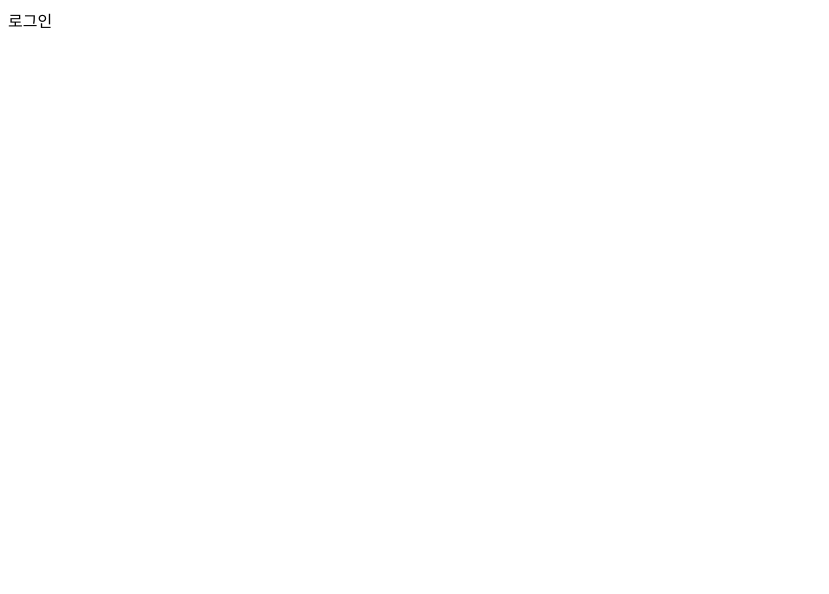
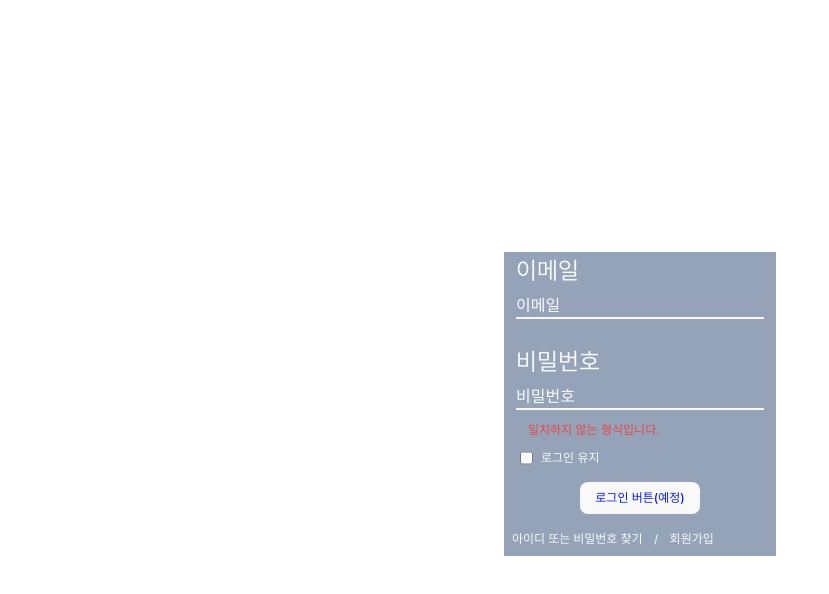
Before and after one commit to fnejd/StarGate, a React (Vite) app in the folder Stargate-Fe/: page / in a window 1280 px wide. Shown: the top 594 px of the page, without its empty margins (0-829 px from the left). Built offline with nearby package versions, Linux system fonts and the light colour scheme.

Commit message:
fe/feature/organisms_추가

```diff
--- a/Stargate-Fe/src/components/atoms/InputComponent.tsx
+++ b/Stargate-Fe/src/components/atoms/InputComponent.tsx
@@ -18,11 +18,11 @@ interface InputProps {
 const InputComponent: React.FC<InputProps> = ({ type, text, notice }) => {
   return (
     <div className="p-1 m-2">
-      <p className="font-bold text-left text-slate-50">{text}</p>
+      <p className="h3r text-left text-slate-50">{text}</p>
       {type == "password" ? (
         <div>
           <input
-            className="text-slate-50 bg-transparent border-b-2 border-slate-50 mt-2"
+            className="text-slate-50 bg-transparent border-b-2 border-slate-50 mt-2 placeholder:text-slate-50"
             type={type}
             placeholder={text}
           />
@@ -30,7 +30,7 @@ const InputComponent: React.FC<InputProps> = ({ type, text, notice }) => {
       ) : (
         <div>
           <input
-            className="text-slate-50 bg-transparent border-b-2 border-slate-50 mt-2"
+            className="text-slate-50 bg-transparent border-b-2 border-slate-50 mt-2 placeholder:text-slate-50"
             type={type}
             placeholder={text}
           />
--- a/Stargate-Fe/src/components/atoms/TextButtonComponent.tsx
+++ b/Stargate-Fe/src/components/atoms/TextButtonComponent.tsx
@@ -6,8 +6,8 @@ interface TextButtonProps {
 
 const TextButtonComponent: React.FC<TextButtonProps> = ({ text }) => {
   return (
-    <div className="m-2">
-      <a className="text-slate-50 text-14 font-semibold">{text}</a>
+    <div className="ml-2 mr-2 mb-2">
+      <a className="text-slate-50 text-12 font-semibold">{text}</a>
     </div>
   );
 };
--- a/Stargate-Fe/src/components/organisms/SignInComponent.tsx
+++ b/Stargate-Fe/src/components/organisms/SignInComponent.tsx
@@ -1,13 +1,30 @@
-import React from 'react'
-import InputComponent from '../atoms/InputComponent';
+import React from "react";
+import InputComponent from "../atoms/InputComponent";
+import TextButtonComponent from "../atoms/TextButtonComponent";
 
 const SignInComponent = () => {
   return (
-    <div>
+    <div className="bg-slate-400 min-w-full">
       <InputComponent type="text" text="이메일" notice={null} />
-      <InputComponent type="password" text="비밀번호" notice="일치하지 않는 형식입니다." />
+      <InputComponent
+        type="password"
+        text="비밀번호"
+        notice="일치하지 않는 형식입니다."
+      />
+      <div className="flex text-slate-50 m-2 text-xs">
+        <input type="checkbox" className="ml-2 mr-2" />
+        로그인 유지
+      </div>
+      <button className="ml-auto mr-auto text-b7 text-xs m-2">
+        로그인 버튼(예정)
+      </button>
+      <div className="flex text-slate-50 text-12 mt-2">
+        <TextButtonComponent text="아이디 또는 비밀번호 찾기" />
+        &nbsp;/&nbsp;
+        <TextButtonComponent text="회원가입" />
+      </div>
     </div>
-  )
-}
+  );
+};
 
 export default SignInComponent;
--- /dev/null
+++ b/Stargate-Fe/src/components/organisms/SignUpComponent.tsx
@@ -0,0 +1,20 @@
+import React from "react";
+import InputComponent from "../atoms/InputComponent";
+
+const SignUpComponent = () => {
+  return (
+    <div>
+      <p>회원가입</p>
+      <div className="flex">
+        <InputComponent
+          text="이메일"
+          type="email"
+          notice="사용 불가한 이메일입니다."
+        />
+        <button className="text-12 h-2 mt-auto mb-auto">이메일 인증</button>
+      </div>
+    </div>
+  );
+};
+
+export default SignUpComponent;
--- a/Stargate-Fe/src/main.tsx
+++ b/Stargate-Fe/src/main.tsx
@@ -1,4 +1,6 @@
 import React from 'react';
+import './index.css';
+import './App.css';
 import ReactDOM from 'react-dom/client';
 import { createBrowserRouter, RouterProvider } from 'react-router-dom';
 import SignIn from './pages/auth/signIn.tsx';
--- a/Stargate-Fe/src/pages/auth/signIn.tsx
+++ b/Stargate-Fe/src/pages/auth/signIn.tsx
@@ -1,9 +1,10 @@
 import React from 'react';
+import SignInComponent from '../../components/organisms/SignInComponent';
 
 const signIn = () => {
     return (
         <div>
-            로그인
+            <SignInComponent />
         </div>
     );
 };
--- a/Stargate-Fe/src/pages/auth/signUp.tsx
+++ b/Stargate-Fe/src/pages/auth/signUp.tsx
@@ -1,9 +1,10 @@
 import React from 'react';
+import SignUpComponent from '../../components/organisms/SignUpComponent';
 
 const signup = () => {
     return (
         <div>
-            회원가입이에용
+            <SignUpComponent />
         </div>
     );
 };
```
